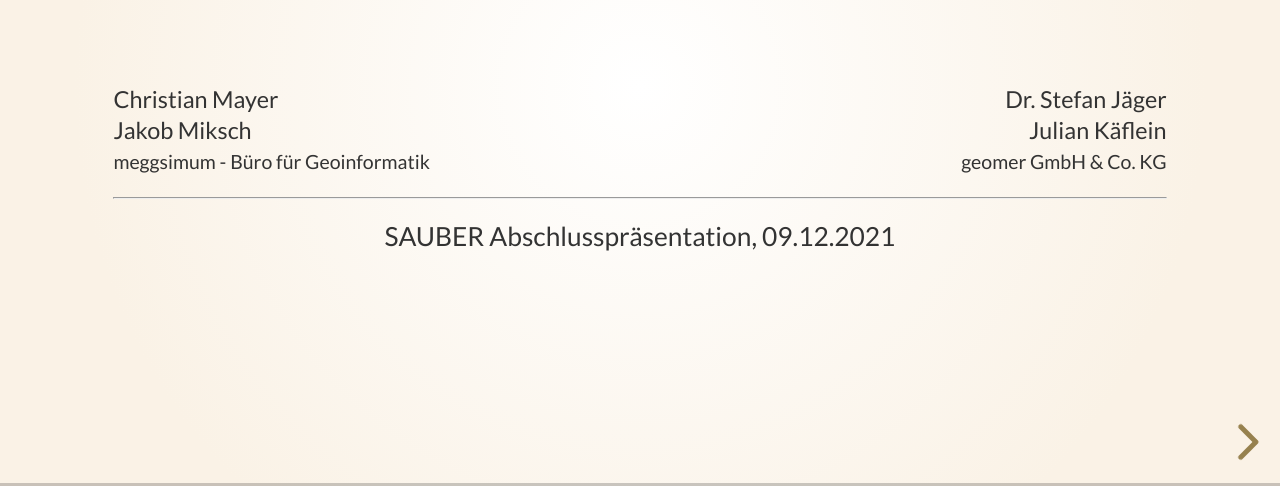
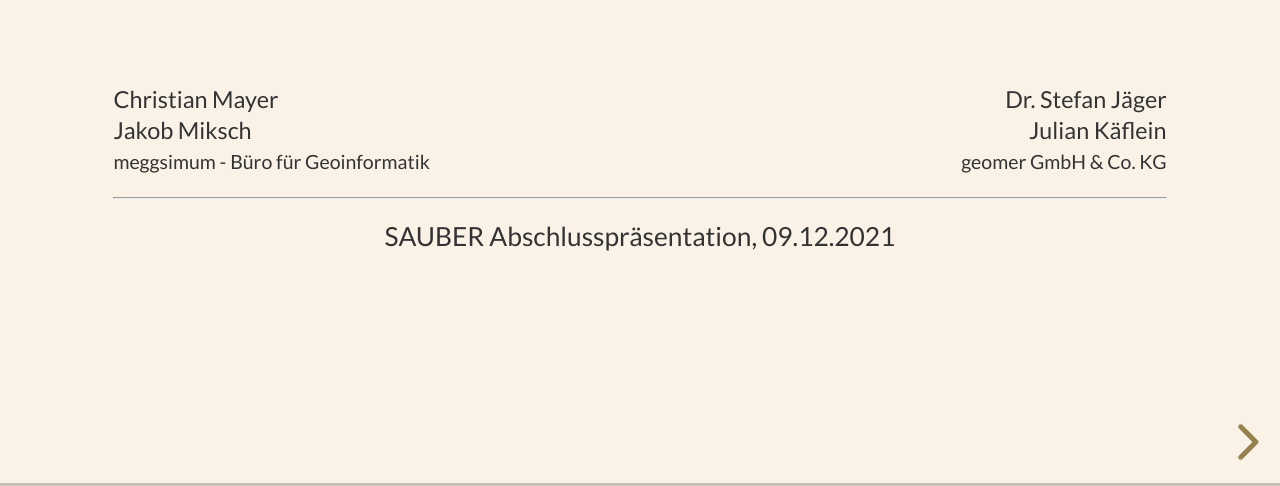
Before and after one commit to meggsimum/sauber-final-presentation, a plain HTML site: page 02-Technologie.html in a window 1280 px wide. Shown: the part 314-800 px from the top of the page. Drawn offline with Linux system fonts and the light colour scheme.

Commit message:
css: remove radial gradient

```diff
--- a/shared/css/customized.css
+++ b/shared/css/customized.css
@@ -1,10 +1,3 @@
 body {
   background: #faf2e6;
-  background: -moz-radial-gradient(center, circle cover, white 0%, #faf2e6 75%);
-  background: -webkit-gradient(radial, center center, 0px, center center, 75%, color-stop(0%, white), color-stop(75%, #faf2e6));
-  background: -webkit-radial-gradient(center, circle cover, white 0%, #faf2e6 75%);
-  background: -o-radial-gradient(center, circle cover, white 0%, #faf2e6 75%);
-  background: -ms-radial-gradient(center, circle cover, white 0%, #faf2e6 75%);
-  background: radial-gradient(center, circle cover, white 0%, #faf2e6 75%);
-  background-color: #f7f3de;
 }
```
